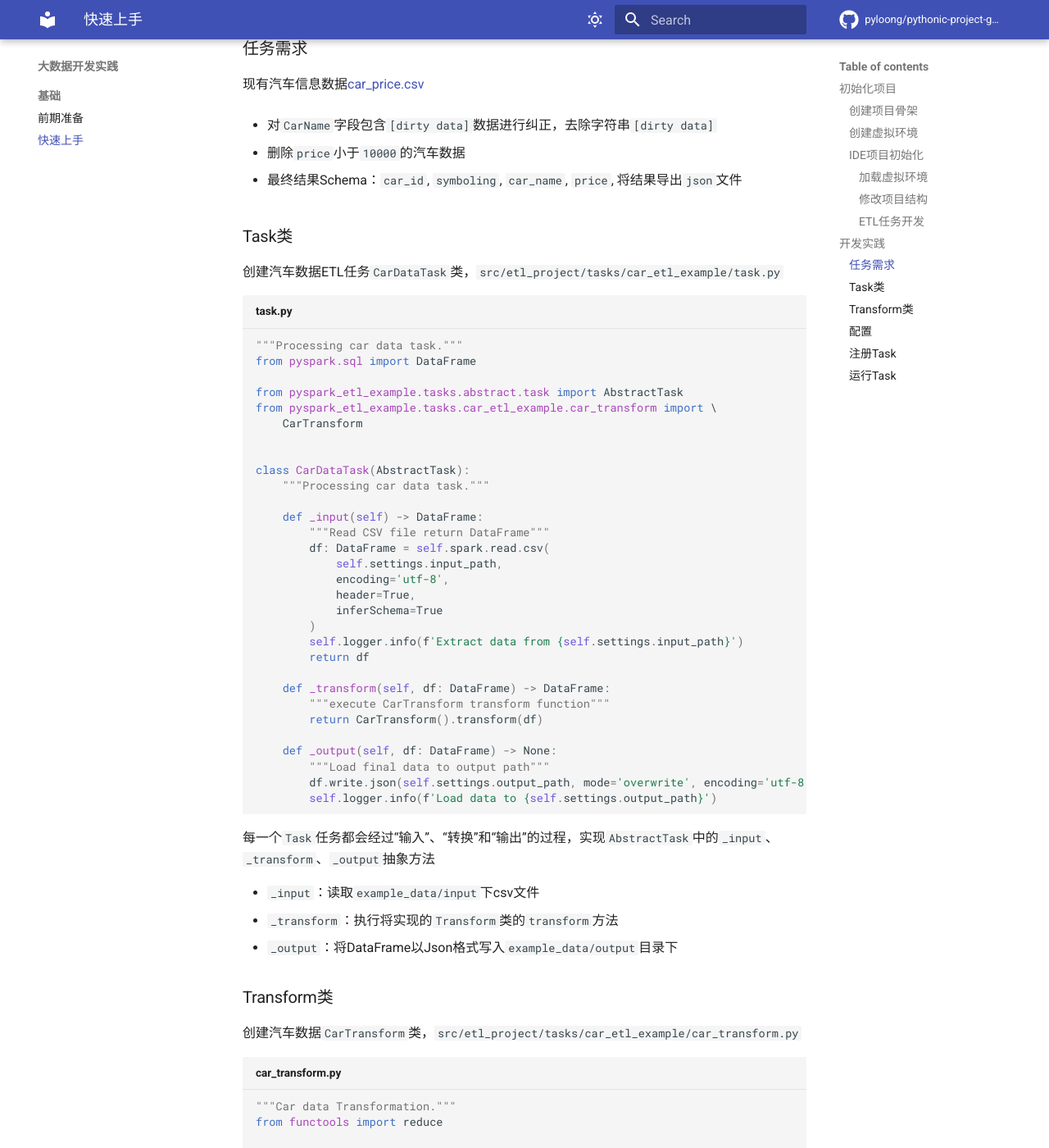
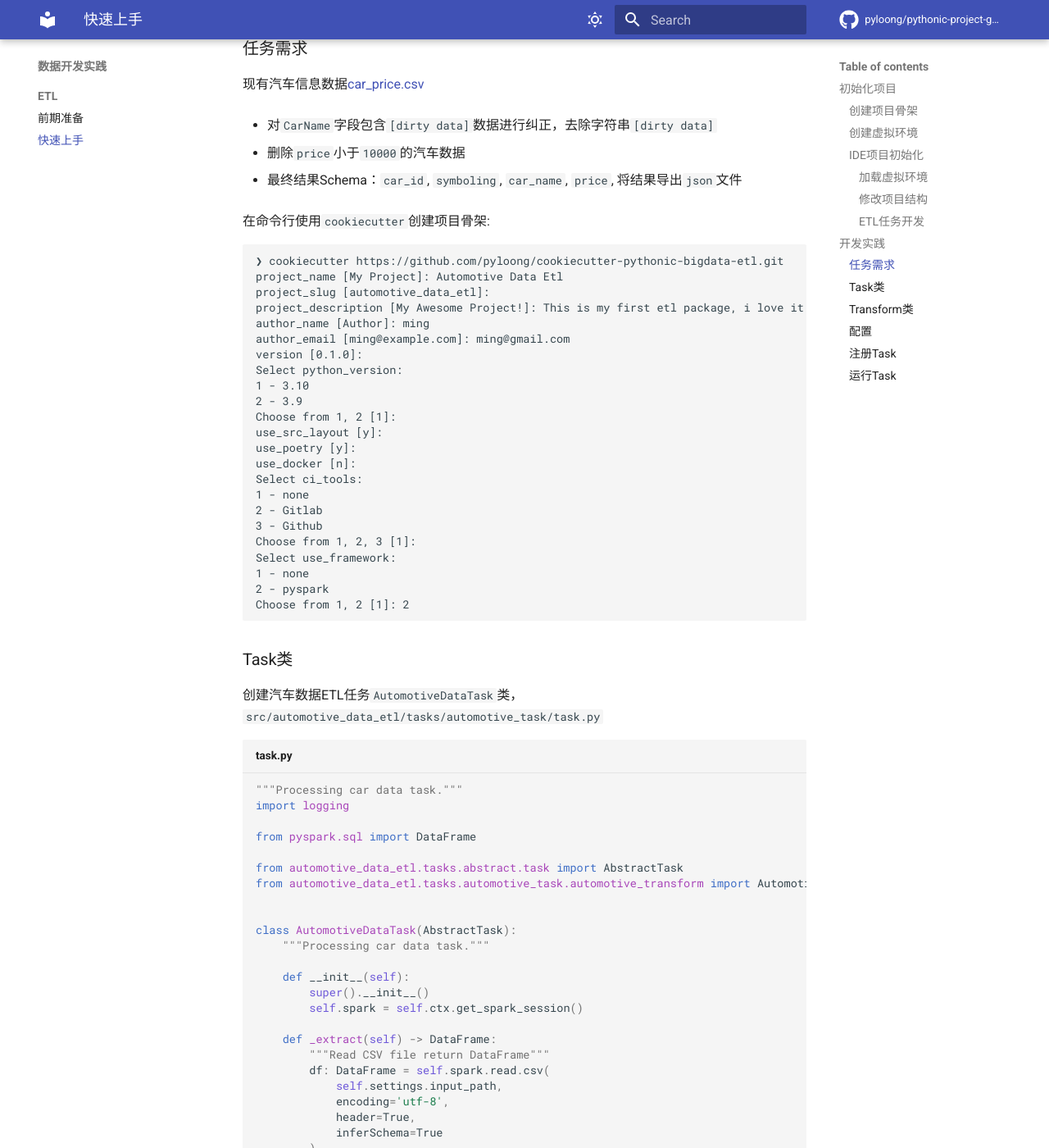
Before and after one commit to pyloong/pythonic-project-guidelines, an MkDocs documentation site: the page built from docs/bigdata/basis/quick_start.md, in a window 1280 px wide and 1400 px high, scrolled down 3143 px. Shown: the whole window at 82% size. Built offline with MkDocs 1.6.1 and Material for MkDocs 9.7.7, drawn with Linux system fonts in a browser that asks for light colours; comment, search, counter and statistics services are not loaded; some of the changed text lies outside the part shown.

Commit message:
fix(quick_start): update elt quick_stark doc
更新以下内容：

- 页签："大数据开发实践" -> "数据开发实践"; "开发实践" -> "应用开发实践"
- 重构数据开发实践文档内容
- cookiecutter 模板，将"spark"作为可选项

````diff
--- a/docs/bigdata/basis/quick_start.md
+++ b/docs/bigdata/basis/quick_start.md
@@ -1,7 +1,7 @@
 # 快速上手
 
-本文通过一个包含主要知识点的简单项目，向开发者展示一个通用、规范和易于理解的Pyspark ETL的项目开发流程。
-示例项目是一个将本地文件进行预处理，并将结果导出文件的演示程序。
+本文通过一个包含主要知识点的简单项目，向开发者展示一个通用、规范和易于理解的ETL的项目开发流程。
+示例项目使用`Pyspark`将本地文件进行预处理，并将结果导出文件的演示程序。
 
 ## 初始化项目
 
@@ -10,13 +10,12 @@
 使用 [cookiecutter](https://github.com/cookiecutter/cookiecutter) 加载项目模板。通过交互操作，可以选择使用的功能。
 
 ```bash
-cookiecutter https://github.com/JingyuanR/cookiecutter-pyspark-etl-project
+cookiecutter https://github.com/pyloong/cookiecutter-pythonic-bigdata-etl.git
 ```
 
 ### 创建虚拟环境
 
-切换到`pyspark-etl-template`
-文件路径下，项目使用 [poetry](/pythonic-project-guidelines/introduction/virtualenv/#25-poetry)
+切换到项目根目录下，项目使用 [poetry](/pythonic-project-guidelines/introduction/virtualenv/#25-poetry)
 管理虚拟环境，运行命令自动创建虚拟环境，同时安装开发环境依赖
 
 ```bash
@@ -51,9 +50,9 @@ ETL任务放在`Tasks`目录下，实现`AbstractTransform`和`AbstractTask`
 
 - `AbstractTask`: Task任务抽象类，`executor`执行器实例化`插件Task`，执行`AbstractTask`抽象父类的`run`方法
     - `run`: 执行Task任务流程
-    - `_input`: 数据源抽取(抽象方法)
+    - `_extract`: 数据源抽取(抽象方法)
     - `_transform`: 数据转换(抽象方法)，执行转换流程，调用`AbstractTransform`子类
-    - `_output`: 数据加载(抽象方法)
+    - `_load`: 数据加载(抽象方法)
 - `AbstractTransform`: Transform抽象类，提供`AbstractTask`中`_transform`使用，同一个Task可以实现多个`_transform`
     - `_transform`: 数据转换(抽象方法)，指定转换流程，处理输入数据(DataFrame)
 
@@ -85,23 +84,55 @@ poetry install
 
 - 最终结果Schema：`car_id`, `symboling`, `car_name`, `price`, 将结果导出`json`文件
 
+在命令行使用`cookiecutter`创建项目骨架:
+```text
+❯ cookiecutter https://github.com/pyloong/cookiecutter-pythonic-bigdata-etl.git
+project_name [My Project]: Automotive Data Etl
+project_slug [automotive_data_etl]:
+project_description [My Awesome Project!]: This is my first etl package, i love it.
+author_name [Author]: ming
+author_email [ming@example.com]: ming@gmail.com
+version [0.1.0]:
+Select python_version:
+1 - 3.10
+2 - 3.9
+Choose from 1, 2 [1]:
+use_src_layout [y]:
+use_poetry [y]:
+use_docker [n]:
+Select ci_tools:
+1 - none
+2 - Gitlab
+3 - Github
+Choose from 1, 2, 3 [1]:
+Select use_framework:
+1 - none
+2 - pyspark
+Choose from 1, 2 [1]: 2
+```
+
 ### Task类
 
-创建汽车数据ETL任务`CarDataTask`类，`src/etl_project/tasks/car_etl_example/task.py`
+创建汽车数据ETL任务`AutomotiveDataTask`类，`src/automotive_data_etl/tasks/automotive_task/task.py`
 
 ```py title="task.py"
 """Processing car data task."""
+import logging
+
 from pyspark.sql import DataFrame
 
-from pyspark_etl_example.tasks.abstract.task import AbstractTask
-from pyspark_etl_example.tasks.car_etl_example.car_transform import \
-    CarTransform
+from automotive_data_etl.tasks.abstract.task import AbstractTask
+from automotive_data_etl.tasks.automotive_task.automotive_transform import AutomotiveDataTransform
 
 
-class CarDataTask(AbstractTask):
+class AutomotiveDataTask(AbstractTask):
     """Processing car data task."""
 
-    def _input(self) -> DataFrame:
+    def __init__(self):
+        super().__init__()
+        self.spark = self.ctx.get_spark_session()
+
+    def _extract(self) -> DataFrame:
         """Read CSV file return DataFrame"""
         df: DataFrame = self.spark.read.csv(
             self.settings.input_path,
@@ -109,30 +140,31 @@ class CarDataTask(AbstractTask):
             header=True,
             inferSchema=True
         )
-        self.logger.info(f'Extract data from {self.settings.input_path}')
+        logging.info(f'Extract data from {self.settings.input_path}')
         return df
 
     def _transform(self, df: DataFrame) -> DataFrame:
         """execute CarTransform transform function"""
-        return CarTransform().transform(df)
+        return AutomotiveDataTransform().transform(df)
 
-    def _output(self, df: DataFrame) -> None:
+    def _load(self, df: DataFrame) -> None:
         """Load final data to output path"""
         df.write.json(self.settings.output_path, mode='overwrite', encoding='utf-8')
-        self.logger.info(f'Load data to {self.settings.output_path}')
+        logging.info(f'Load data to {self.settings.output_path}')
+
 ```
 
-每一个`Task`任务都会经过“输入”、“转换”和“输出”的过程，实现`AbstractTask`中的`_input`、`_transform`、`_output`抽象方法
+每一个`Task`任务都会经过“输入”、“转换”和“输出”的过程，实现`AbstractTask`中的`_extract`、`_transform`、`_load`抽象方法
 
-- `_input`：读取`example_data/input`下csv文件
+- `_extract`：读取`automotive_data_etl/../../data/input/car_price.csv`下csv文件
 - `_transform`：执行将实现的`Transform`类的`transform`方法
-- `_output`：将DataFrame以Json格式写入`example_data/output`目录下
+- `_load`：将DataFrame以Json格式写入`automotive_data_etl/../../data/output`目录下
 
 ### Transform类
 
-创建汽车数据`CarTransform`类，`src/etl_project/tasks/car_etl_example/car_transform.py`
+创建汽车数据`AutomotiveDataTransform`类，`src/automotive_data_etl/tasks/automotive_task/automotive_transform.py`
 
-```py title="car_transform.py"
+```py title="automotive_transform.py"
 """Car data Transformation."""
 from functools import reduce
 
@@ -141,11 +173,12 @@ from pyspark.sql.functions import col
 from pyspark.sql.functions import udf
 from pyspark.sql.types import StringType
 
-from pyspark_etl_example.tasks.abstract.transform import AbstractTransform
+from automotive_data_etl.tasks.abstract.transform import AbstractTransform
 
 
-class CarTransform(AbstractTransform):
+class AutomotiveDataTransform(AbstractTransform):
     """Car data Transformation."""
+
     def transform(self, df: DataFrame) -> DataFrame:
         """Execute the transform process"""
         transformations = (
@@ -187,9 +220,10 @@ def _name_replace_udf(car_name):
         return car_name
     car_name = car_name.replace(err_str, '')
     return car_name
+
 ```
 
-`CarTransform`类，实现以下方法：
+`AutomotiveDataTransform`类，实现以下方法：
 
 - `_filter_price`的功能是筛选 `price` > 10000 的数据
 - `_process_car_name`的功能是使用udf方法`_name_replace_udf`，将`CarName`字段中包含脏数据`[dirty_data]`的内容进行处理
@@ -200,11 +234,19 @@ def _name_replace_udf(car_name):
 
 将如下配置更新到配置文件中，因为项目默认使用dev环境配置，则需要在`configs/dev.toml`中增加如下内容：
 
+
 ```toml
 # example path
 input_path = '../../data/input/car_price.csv'
 output_path = '../../data/output'
+
+# spark configs
+spark_master = 'local[*]'
+spark_config.spark.driver.memory = '3G'
+spark_config.spark.executor.memory = '16G'
+spark_config.spark.sql.debug.maxToStringFields = 100
 ```
+将数据文件`car_price.csv`放入`input_path`目录下。
 
 ### 注册Task
 
@@ -214,13 +256,13 @@ output_path = '../../data/output'
 
 ```toml
 [tool.poetry.plugins.console_scripts]
-pyspark_etl_template = "pyspark_etl_template.app:main"
+automotive_data_etl = "automotive_data_etl.app:main"
 
 [tool.poetry.plugins."etl_tasks"]
-car_etl_example = "pyspark_etl_template.tasks.car_etl_example.task:CarDataTask"
+automotive_task = "automotive_data_etl.tasks.automotive_task.task:AutomotiveDataTask"
 ```
 
-这么做的目的是将`CarDataTask`注册到`entry_points`中， 然后在程序中使用`importlib.metadata`
+这么做的目的是将`AutomotiveDataTask`注册到`entry_points`中， 然后在程序中使用`importlib.metadata`
 根据名称空间查找。而 `stevedore` 则是封装了查找的复杂逻辑，让使用插件更简单。
 
 将项目以可编辑模式安装到当前环境：
@@ -236,7 +278,7 @@ poetry install
 
 >>> entry_points(group='etl_tasks')
 
-[EntryPoint(name='car_etl_example', value='pyspark_etl_template.tasks.car_etl_example.car_transform:CarTransform', group='etl_tasks')]
+[EntryPoint(name='automotive_task', value='automotive_data_etl.tasks.automotive_task.task:AutomotiveDataTask', group='etl_tasks')]
 ```
 
 将本地项目以可编辑方式安装到当前 Python 环境：
@@ -250,5 +292,5 @@ pip install -e .
 然后通过命令行的方式运行`Task`：
 
 ```shell
-pyspark_etl_template --env=development --task=car_etl_example
+automotive_data_etl --env=development --task=automotive_task
 ```
--- a/mkdocs.yml
+++ b/mkdocs.yml
@@ -78,10 +78,10 @@ nav:
     - 项目结构: guidelines/project_management/project_structure.md
     - 文档管理: guidelines/project_management/document.md
     - 构建与发布: guidelines/project_management/distribution.md
-- 开发实践:
+- 应用实践:
   - Web:
     - Fastapi: practices/web.md
-- 大数据开发实践:
-  - 基础:
+- 数据开发实践:
+  - ETL:
     - 前期准备: bigdata/basis/init.md
     - 快速上手: bigdata/basis/quick_start.md
````
Also changed, not shown: other parts of docs/bigdata/basis/quick_start.md (+1 -1 lines).
